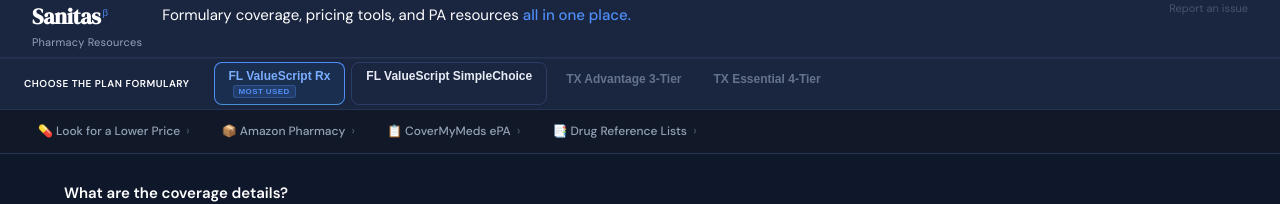
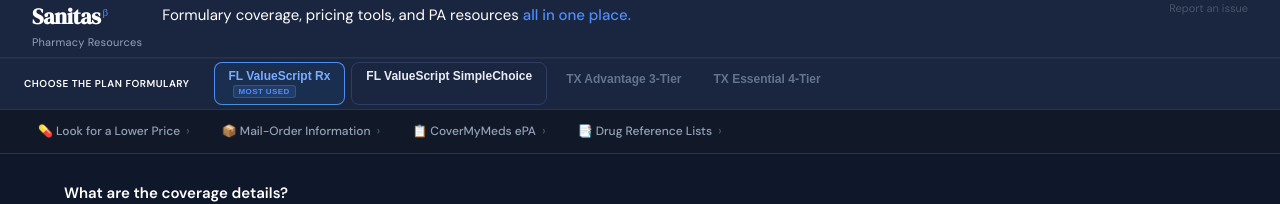
Before and after one commit to adrianalhughes/ChoiceRx, a React (Vite) app: page / in a window 1280 px wide. Shown: the top 204 px of the page. Built offline with nearby package versions, Linux system fonts and the light colour scheme; the HTML template or start-up script is replaced by a standard one.

Commit message:
Rename Amazon Pharmacy button to Mail-Order Information

```diff
--- a/src/App.jsx
+++ b/src/App.jsx
@@ -560,7 +560,7 @@
             </a>
           </ToolsBarSection>
 
-          <ToolsBarSection label="📦 Amazon Pharmacy">
+          <ToolsBarSection label="📦 Mail-Order Information">
             <a href="https://pharmacy.amazon.com/?ref_=pd_sl_OCI_XBV0_MD_e_YOR566_QTT071_dev_c&hvocijid=10259146375960946511--&hvexpln=135" target="_blank" rel="noopener noreferrer" className="tool-link amazon-tool">
               <div className="tool-link-name" style={{color:'#FF9900'}}>Amazon Pharmacy Delivery</div>
               <div className="tool-link-desc">Free home delivery on prescriptions</div>
```
